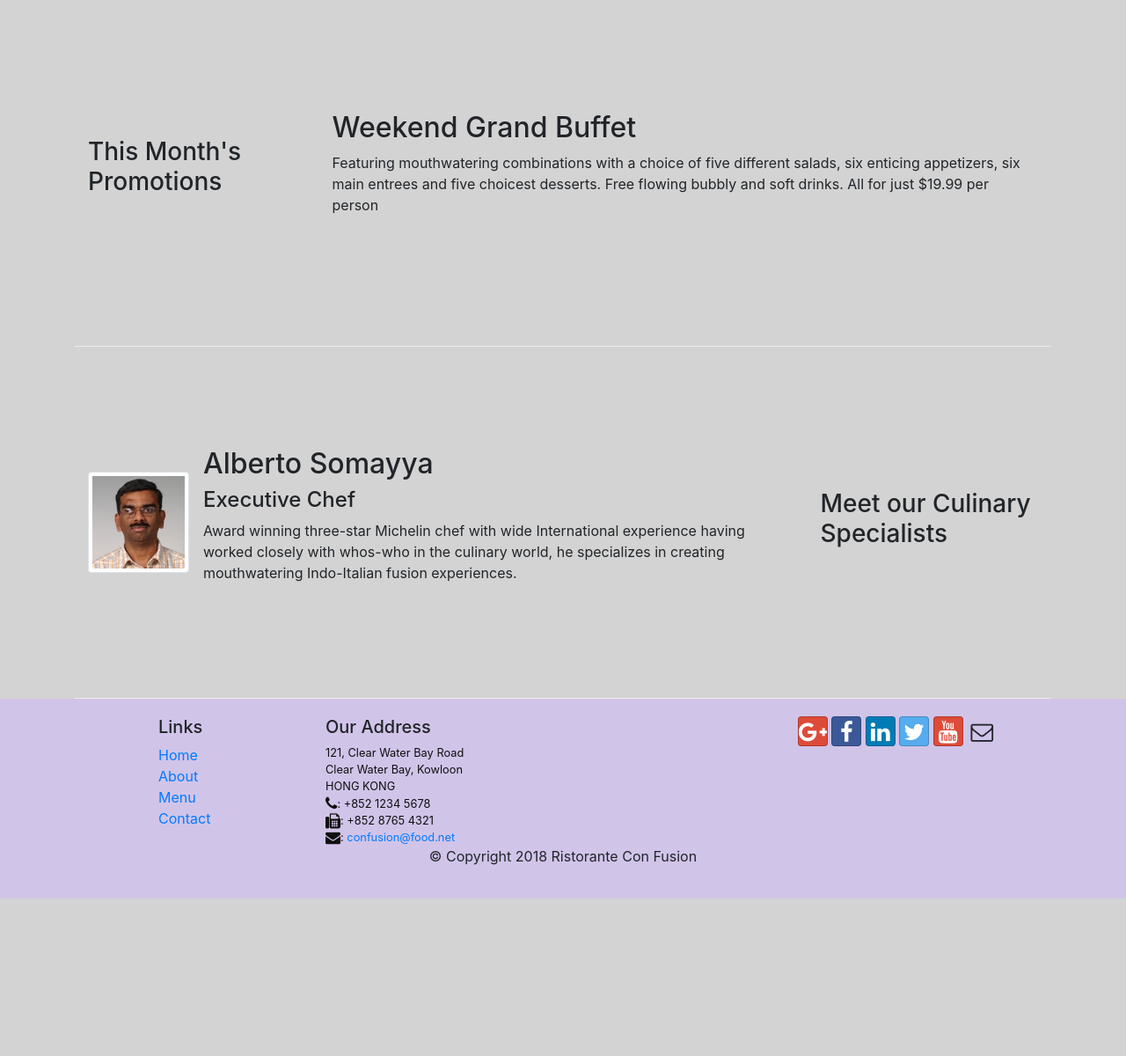
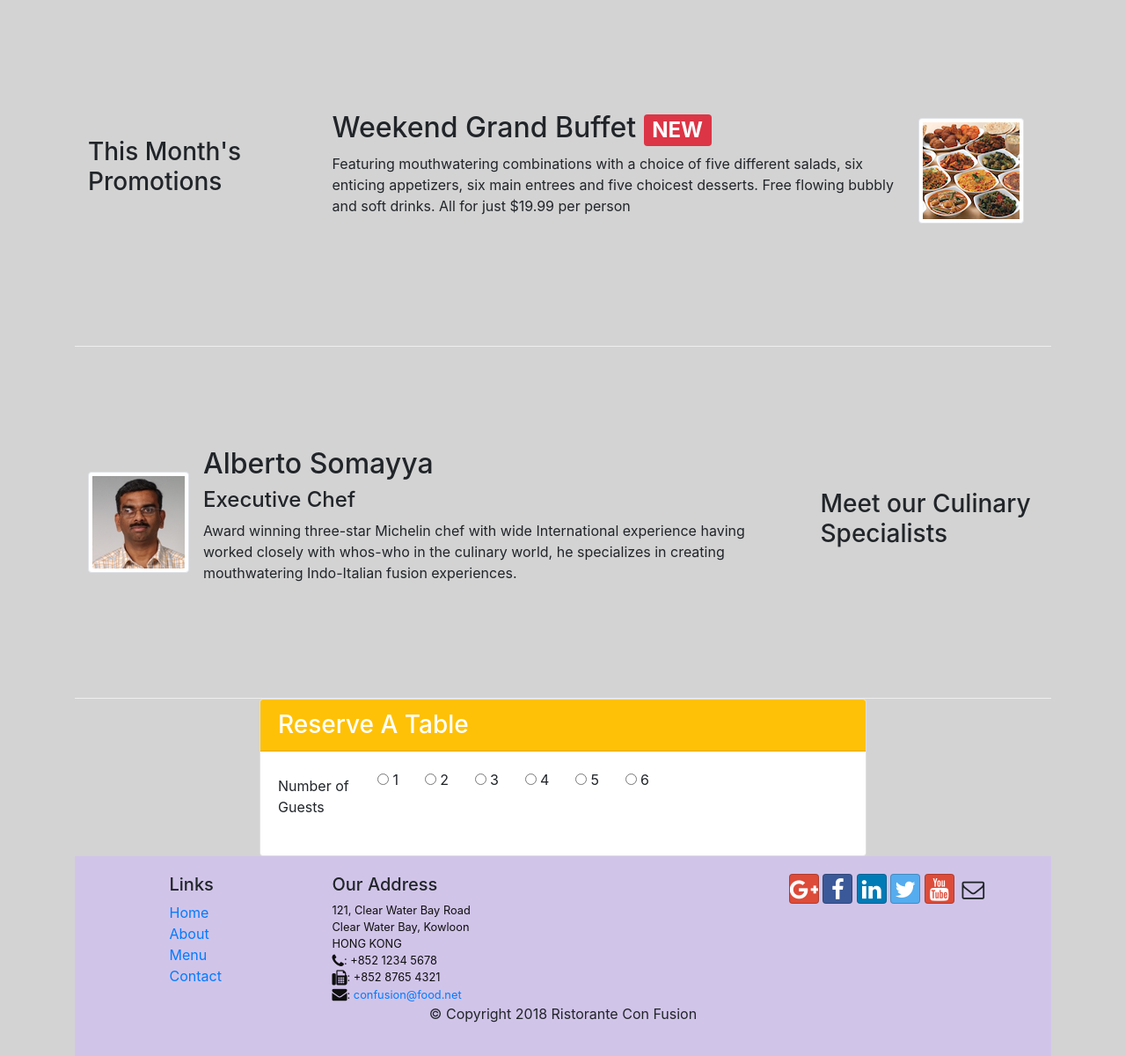
Before and after one commit to cwilliamson29/conFusion, a website: page index.html in a window 1280 px wide. Shown: the part 740-1940 px from the top of the page at 88% size. Before the commit the page ends 1761 px from the top, so only its background shows below. Drawn offline with nearby package versions, Linux system fonts and the light colour scheme.

Commit message:
building form on index

```diff
--- a/index.html
+++ b/index.html
@@ -60,7 +60,7 @@
                 <div class="media">
                     <img class="d-flex mr-3 img-thumbnail align-self-center" src="img/uthappizza.png" alt="uthappizza">
                     <div class="media-body">
-                        <h2 class="mt-0">Uthappizza</h2>
+                        <h2 class="mt-0">Uthappizza <span class="badge badge-danger">HOT</span> <span class="badge badge-pill badge-secondary">$4.99</span> </h2>
                         <p class="d-none d-sm-block">
                             A unique combination of Indian Uthappam (pancake) and Italian pizza, topped with Cerignola olives, ripe vine cherry tomatoes, Vidalia onion, Guntur chillies and Buffalo Paneer.
                         </p>
@@ -76,10 +76,16 @@
                 <h3>This Month's Promotions</h3>
             </div>
             <div class="col col-sm col-md">
-                <h2>Weekend Grand Buffet</h2>
+                <div class="media">
+                    <div class="media-body">
+                        <h2>Weekend Grand Buffet <span class="badge badge-danger">NEW</span></h2>
                         <p>
                             Featuring mouthwatering combinations with a choice of five different salads, six enticing appetizers, six main entrees and five choicest desserts. Free flowing bubbly and soft drinks. All for just $19.99 per person
                         </p>
+                    </div>
+                    <img class="d-flex mr-3 img-thumbnail align-self-center" src="img/buffet.png" alt="Alberto">
+                </div>
+
             </div>
         </div>
 
@@ -101,7 +107,34 @@
 
             </div>
         </div>
+
+        <div class="col d-flex justify-content-center">
+            <div class="col col-sm col-md col-lg-8">
+                <div class="card mx-auto">
+                    <h3 class="card-header bg-warning text-white">Reserve A Table</h3>
+                    <div class="card-body">
+                        <form>
+                            <fieldset class="form-group">
+                                <div class="row">
+                                    <legend class="col-form-label col-sm col-md-2">Number of Guests</legend>
+                                    <div class="col-sm-12 col-md-6 d-flex flex-row justify-content-between">
+                                        <label class="radio-inline" for="guests1"><input type="radio" name="guests" id="guests1" value="1guest"> 1  </label>
+                                        <label class="radio-inline" for="guests1"><input type="radio" name="guests" id="guests1" value="1guest"> 2  </label>
+                                        <label class="radio-inline" for="guests1"><input type="radio" name="guests" id="guests1" value="1guest"> 3  </label>
+                                        <label class="radio-inline" for="guests1"><input type="radio" name="guests" id="guests1" value="1guest"> 4  </label>
+                                        <label class="radio-inline" for="guests1"><input type="radio" name="guests" id="guests1" value="1guest"> 5  </label>
+                                        <label class="radio-inline" for="guests1"><input type="radio" name="guests" id="guests1" value="1guest"> 6  </label>
                                     </div>
+                                </div>
+                            </fieldset>
+                        </form>
+                        </dl>
+                    </div>
+
+                </div>
+            </div>
+        </div>
+
 
         <footer class="footer align-self-center">
             <div class="container">
```
Lines whose indentation alone changed are shown as unchanged.
